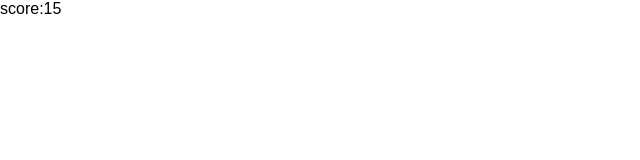
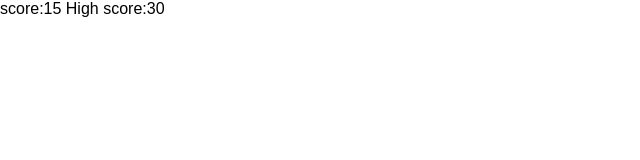
Before and after one commit to soganddddddd/SnakeGame, a plain HTML site: page index.html in a window 1280 px wide. Shown: the whole page, without its empty margins (0-640 px from the left). Drawn offline with Linux system fonts and the light colour scheme.

Commit message:
Update index.html

```diff
--- a/index.html
+++ b/index.html
@@ -10,5 +10,7 @@
     <div class="warpper">
         <div class=" game-details">
             <span class="score"> score:15 </span>
+            <span class="high-score"> High score:30 </span>
+
 </body>
 </html>
```
